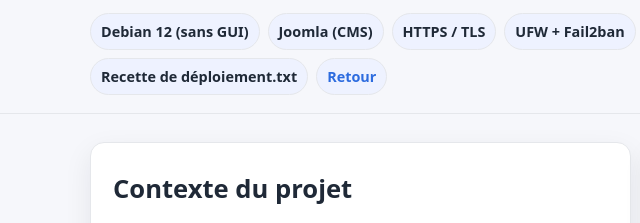
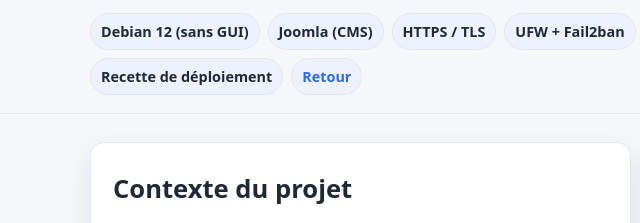
Before and after one commit to eldelmira/portfolio, a plain HTML site: page Projet joomla/index.html in a window 1280 px wide. Shown: the part 251-474 px from the top of the page, 0-640 px from the left. Drawn offline with Linux system fonts and the light colour scheme.

Commit message:
Update index.html

```diff
--- a/Projet joomla/index.html
+++ b/Projet joomla/index.html
@@ -135,7 +135,7 @@
           <span class="tag">Joomla (CMS)</span>
           <span class="tag">HTTPS / TLS</span>
           <span class="tag">UFW + Fail2ban</span>
-          <span class="tag"><a href="Recette de déploiement.txt"></a>Recette de déploiement.txt</span>
+          <span class="tag"><a href="Recette de déploiement.txt"></a>Recette de déploiement</span>
           <span class="tag"><a href="/portfolio/index.html">Retour</a></span>
         </div>
       </div>
```
